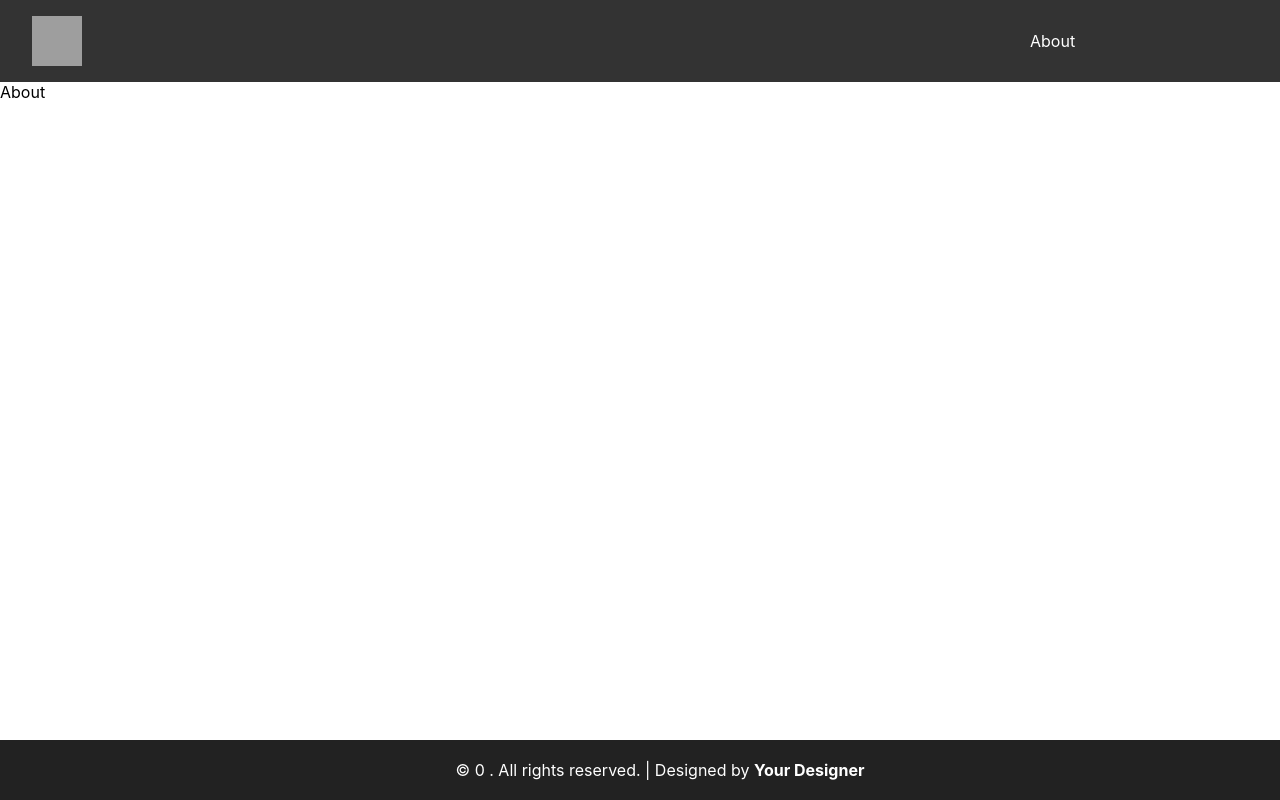
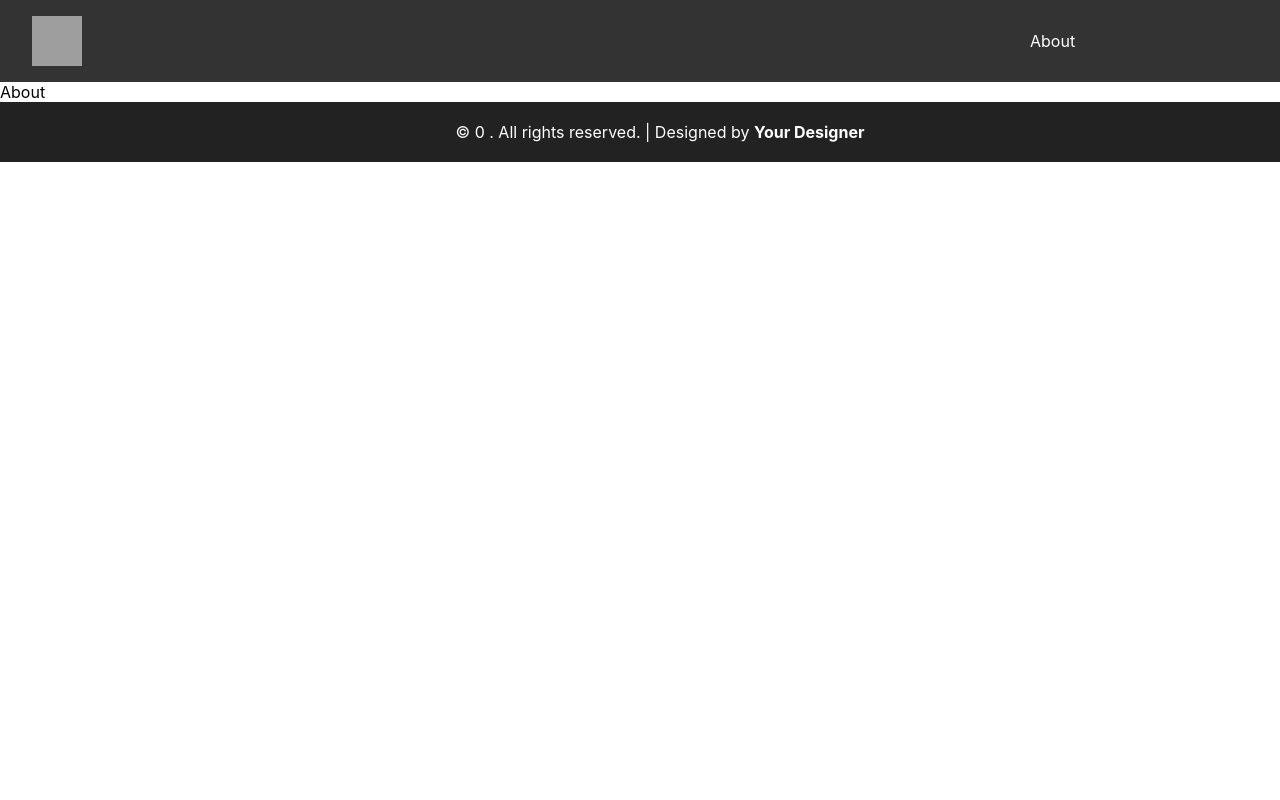
Before and after one commit to OdeliaFink/product-store, a React (Create React App) app: page /about in a window 1280 px wide. Shown: the top 800 px of the page. Built offline with nearby package versions, Linux system fonts and the light colour scheme; grey boxes are pictures that could not be loaded; the HTML template or start-up script is replaced by a standard one.

Commit message:
refactor

```diff
--- a/package.json
+++ b/package.json
@@ -12,8 +12,10 @@
     "@types/react-dom": "^18.2.2",
     "@types/styled-components": "^5.1.26",
     "react": "^18.2.0",
+    "react-carousel": "^4.3.0",
     "react-dom": "^18.2.0",
     "react-icons": "^4.8.0",
+    "react-multi-carousel": "^2.8.3",
     "react-router-dom": "^6.11.0",
     "react-scripts": "5.0.1",
     "styled-components": "^5.3.10",
--- a/src/components/Footer.tsx
+++ b/src/components/Footer.tsx
@@ -6,7 +6,7 @@ const Container = styled.footer`
   color: #fff;
   padding: 20px;
   text-align: center;
-  position: absolute;
+
   bottom: 0;
   width: 100%;
 `;
```
Also changed, not shown: tsconfig.json (+6 -8 lines), 1 other file (tests, documents, lock files or other folders).
